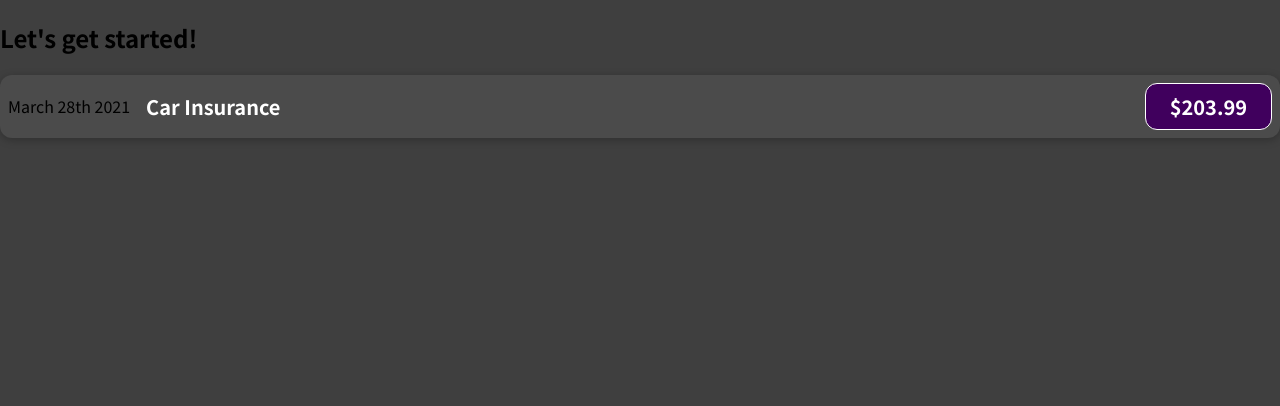
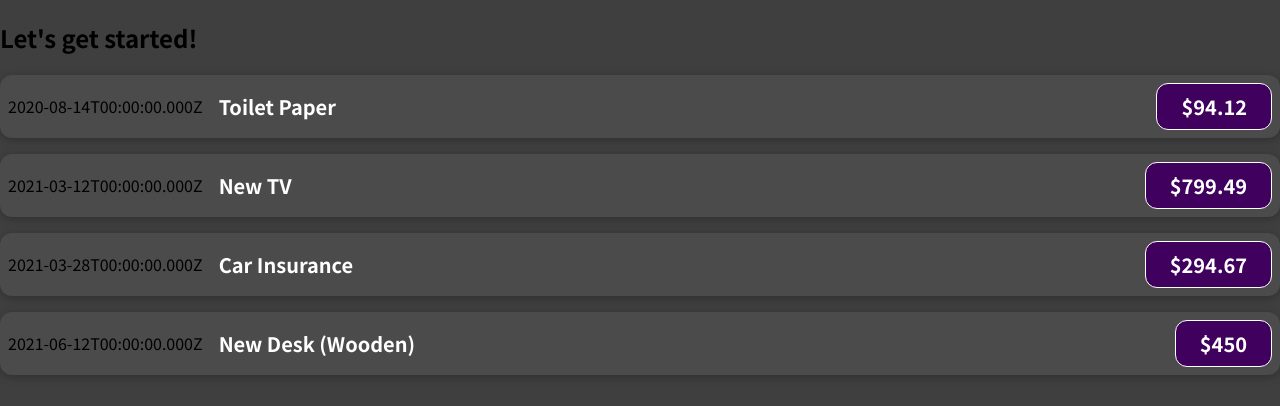
Before and after one commit to yigittuncel/react, a JavaScript app: page / in a window 1280 px wide. Shown: the top 406 px of the page. Built offline with nearby package versions, Linux system fonts and the light colour scheme.

Commit message:
passing Data via props

```diff
--- a/src/App.js
+++ b/src/App.js
@@ -1,10 +1,36 @@
 import ExpenseItem  from "./components/ExpenseItem";
 
 function App() {
+  const expenses = [
+    { id: 'e1', title: 'Toilet Paper', amount: 94.12, date: new Date(2020, 7, 14) },
+    { id: 'e2', title: 'New TV', amount: 799.49, date: new Date(2021, 2, 12) },
+    { id: 'e3', title: 'Car Insurance', amount: 294.67, date: new Date(2021, 2, 28)},
+    { id: 'e4', title: 'New Desk (Wooden)', amount: 450, date: new Date(2021, 5, 12) },
+  ];
+
   return (
     <div>
       <h2>Let's get started!</h2>
-      <ExpenseItem></ExpenseItem>
+      <ExpenseItem
+        title={expenses[0].title}
+        amount={expenses[0].amount}
+        date={expenses[0].date}
+      ></ExpenseItem>
+      <ExpenseItem
+        title={expenses[1].title}
+        amount={expenses[1].amount}
+        date={expenses[1].date}
+      ></ExpenseItem>
+      <ExpenseItem
+        title={expenses[2].title}
+        amount={expenses[2].amount}
+        date={expenses[2].date}
+      ></ExpenseItem>
+      <ExpenseItem
+        title={expenses[3].title}
+        amount={expenses[3].amount}
+        date={expenses[3].date}
+      ></ExpenseItem>
     </div>
   );
 }
--- a/src/components/ExpenseItem.js
+++ b/src/components/ExpenseItem.js
@@ -1,12 +1,12 @@
 import './ExpenseItem.css'
 
-function ExpenseItem() {
+function ExpenseItem(props) {
   return (
     <div className='expense-item'>
-      <div>March 28th 2021</div>
+      <div>{props.date.toISOString()}</div>
       <div className='expense-item__description'>
-        <h2>Car Insurance</h2>
-        <div className='expense-item__price'>$203.99</div>
+        <h2>{props.title}</h2>
+        <div className='expense-item__price'>${props.amount}</div>
       </div>
     </div>
   )
```
Also changed, not shown: 1 other file (tests, documents, lock files or other folders).
